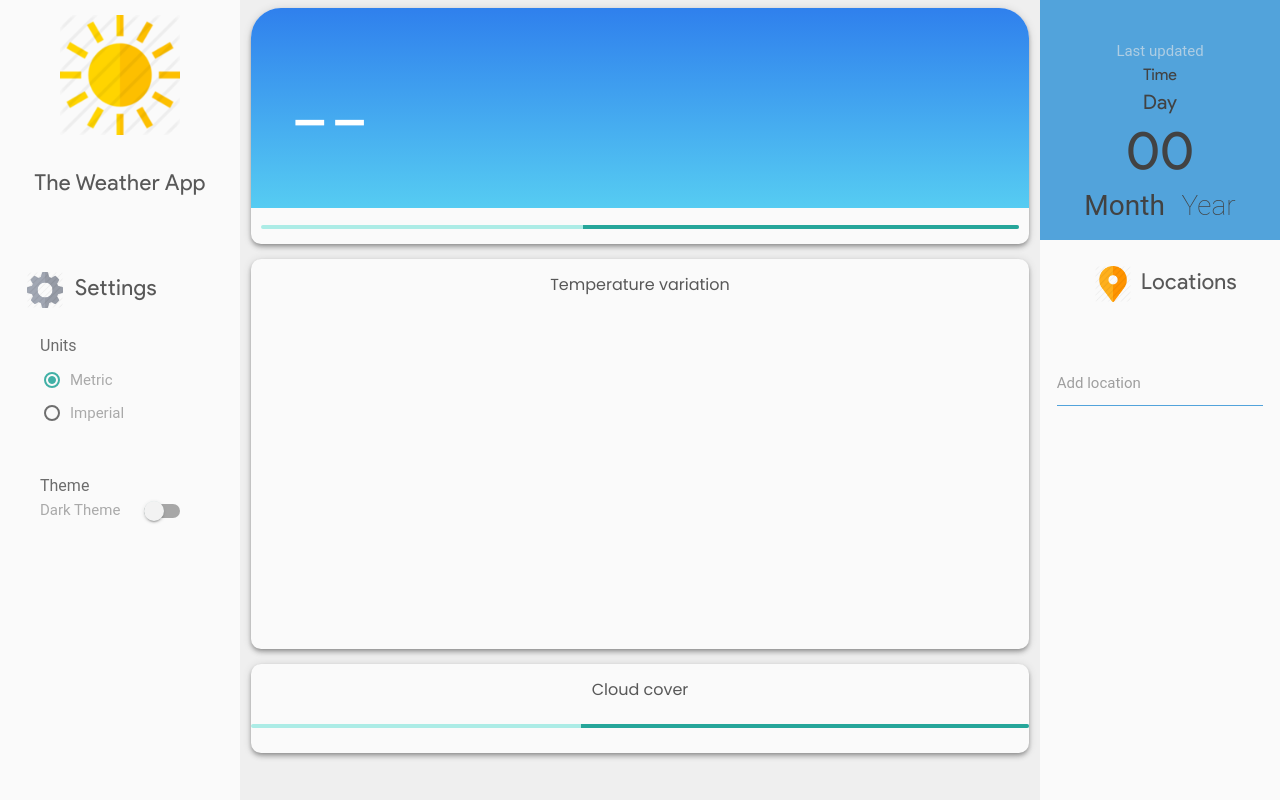
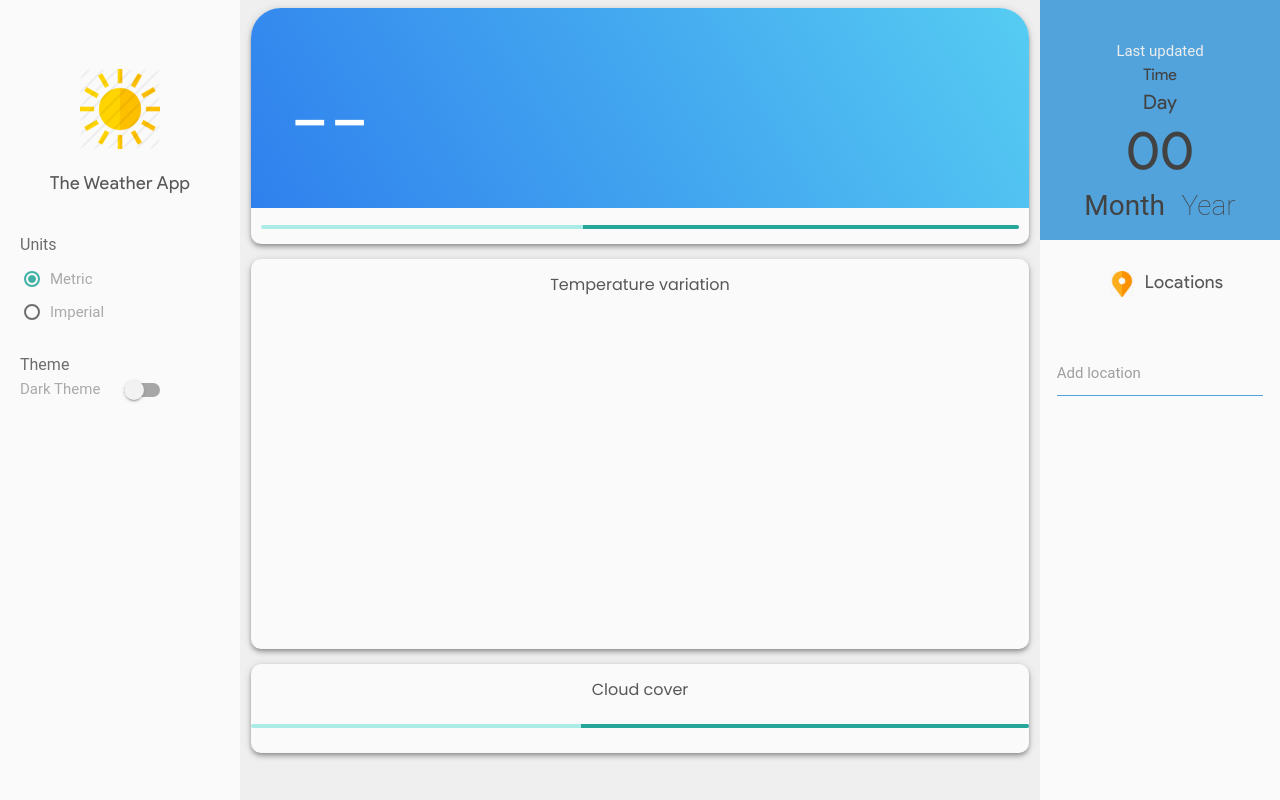
Before and after one commit to sarbikbetal/weather, a plain HTML site: page index.html in a window 1280 px wide. Drawn offline with nearby package versions, Linux system fonts and the light colour scheme.

Commit message:
UI fixes

```diff
--- a/index.html
+++ b/index.html
@@ -41,7 +41,7 @@
 
             <div class="my-date">
                 <p
-                    style="text-align: center; color: #e8e8e89c; font-family: Roboto, Oxygen, Ubuntu, Cantarell, 'Open Sans', 'Helvetica Neue', sans-serif">
+                    style="text-align: center; color: #eee; font-family: Roboto, Oxygen, Ubuntu, Cantarell, 'Open Sans', 'Helvetica Neue', sans-serif">
                     Last
                     updated</p>
                 <span id="time" align="center">Time</span>
@@ -86,8 +86,6 @@
                     <img src="images/place.png" class="nav-icon">Locations</span>
             </nav>
             <nav class="mdl-navigation my-nav">
-                <span class="mdl-layout-title subtitle">
-                    <img src="images/Gear.png" class="nav-icon">Settings</span>
                 <a class="mdl-navigation__link" style="cursor: default;">
                     Units
                     <form class="prefs">
--- a/styles.css
+++ b/styles.css
@@ -122,8 +122,8 @@ mobileLocation .location-link .material-icons {
 
 #grad {
     background: var(--bg2);
-    background: -webkit-linear-gradient(to bottom, var(--bg1), var(--bg2));
-    background: linear-gradient(to bottom, var(--bg1), var(--bg2));
+    background: -webkit-linear-gradient(60deg, var(--bg1), var(--bg2));
+    background: linear-gradient(60deg, var(--bg1), var(--bg2));
     height: 200px;
     border-radius:30px 30px 0px 0px;
 }
@@ -147,9 +147,9 @@ body {
 }
 
 .nav-avatar {
-    width: 120px;
-    height: 120px;
-    margin: auto;
+    width: 80px;
+    height: 80px;
+    margin: 0 auto;
 }
 
 .nav-drawer-header {
@@ -163,7 +163,7 @@ body {
     -webkit-justify-content: flex-end;
     -ms-flex-pack: end;
     justify-content: flex-end;
-    padding: 16px;
+    padding: 2px;
     height: 151px;
 }
 
@@ -180,8 +180,8 @@ body {
 .nav-icon {
     margin: 0 12px;
     vertical-align: middle;
-    width: 36px;
-    height: 36px;
+    width: 26px;
+    height: 26px;
 }
 
 .mdl-layout__drawer-button .material-icons {
@@ -535,7 +535,7 @@ body .ui_box:hover .ui_box__inner .progress .progress_bar {
     position: relative;
     font-family: "ProductSans", "Roboto", "Helvetica", sans-serif;
     padding-left: 15px;
-    font-size: 22px;
+    font-size: 18px;
     font-weight: 500;
     line-height: 1;
     letter-spacing: 0.02em;
@@ -611,7 +611,7 @@ body .ui_box:hover .ui_box__inner .progress .progress_bar {
     -webkit-align-items: stretch;
     -ms-flex-align: stretch;
     align-items: stretch;
-    padding-top: 16px;
+    padding-top: 6px;
 }
 
 .mdl-layout__drawer .mdl-navigation .mdl-navigation__link {
@@ -619,7 +619,7 @@ body .ui_box:hover .ui_box__inner .progress .progress_bar {
     -webkit-flex-shrink: 0;
     -ms-flex-negative: 0;
     flex-shrink: 0;
-    padding: 16px 40px;
+    padding: 6px 20px;
     margin: 0;
     color: var(--text);
 }
```
